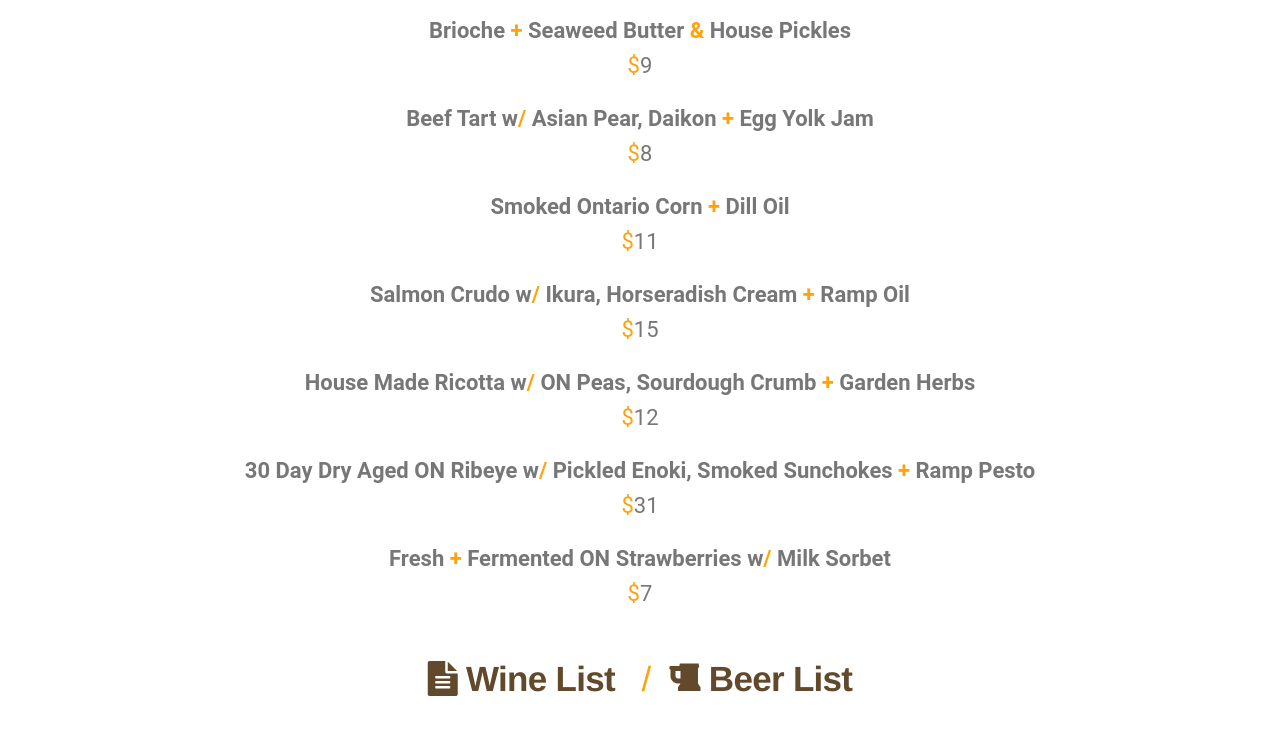
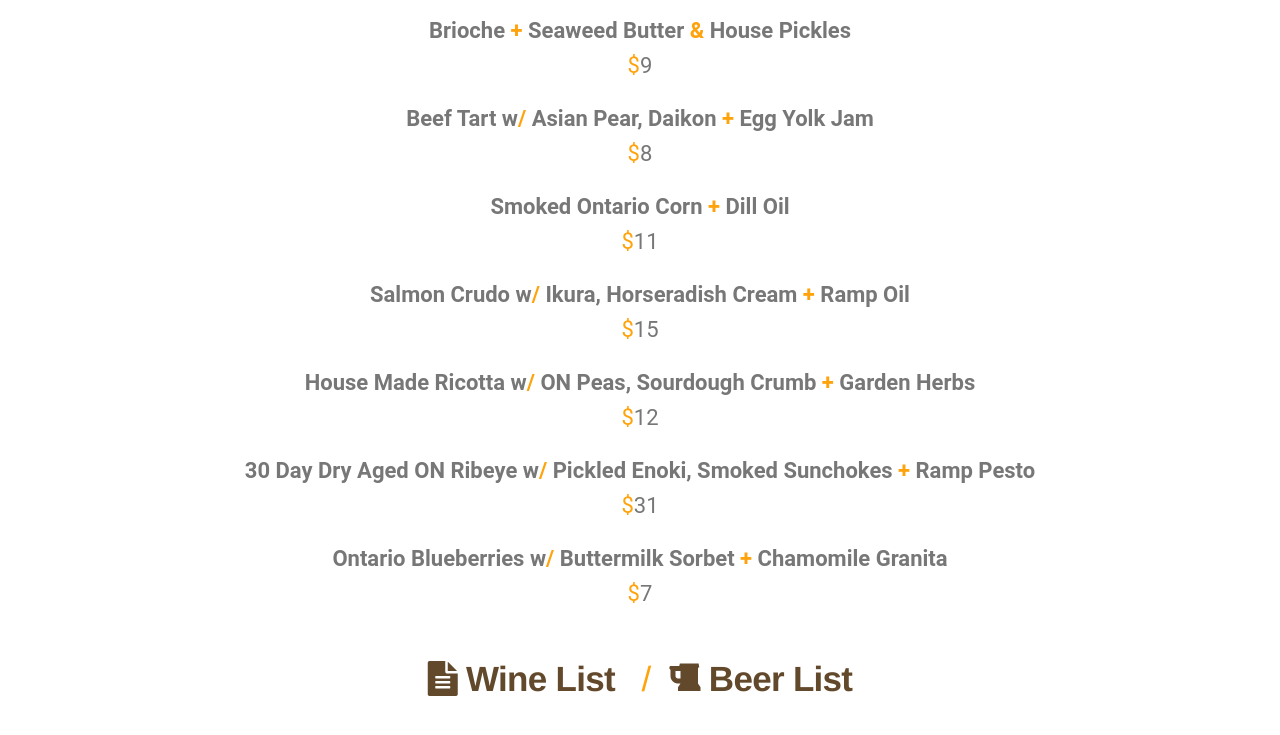
Before and after one commit to littlejerryTO/little-jerry-landing, a website: page menu/index.html in a window 1280 px wide. Shown: the part 171-906 px from the top of the page. Drawn offline with nearby package versions, Linux system fonts and the light colour scheme.

Commit message:
update dessert

```diff
--- a/menu/index.html
+++ b/menu/index.html
@@ -211,8 +211,8 @@
           <h3
             class="heading-secondary heading-secondary--list heading-secondary--item"
           >
-            Fresh <span class="primary-color">+</span> Fermented ON Strawberries
-            w<span class="primary-color">/</span> Milk Sorbet
+            Ontario Blueberries w<span class="primary-color">/</span> Buttermilk
+            Sorbet <span class="primary-color">+</span> Chamomile Granita
           </h3>
           <h3
             class="heading-secondary heading-secondary--list heading-secondary--price"
@@ -250,6 +250,10 @@
         </ul>
       </div>
     </section>
+    <!-- <iframe
+      style="width: 100%; height: 740px; margin: auto; border: 0 solid #fff;"
+      src="https://www.tbdine.com/book/restaurant/the-little-jerry?idApp=69206&language=en-us"
+    ></iframe> -->
     <!-- <section id="social" class="social">
       <div class="flex-center">
         <a href="https://twitter.com/littlejerryTO" target="_blank">
```
